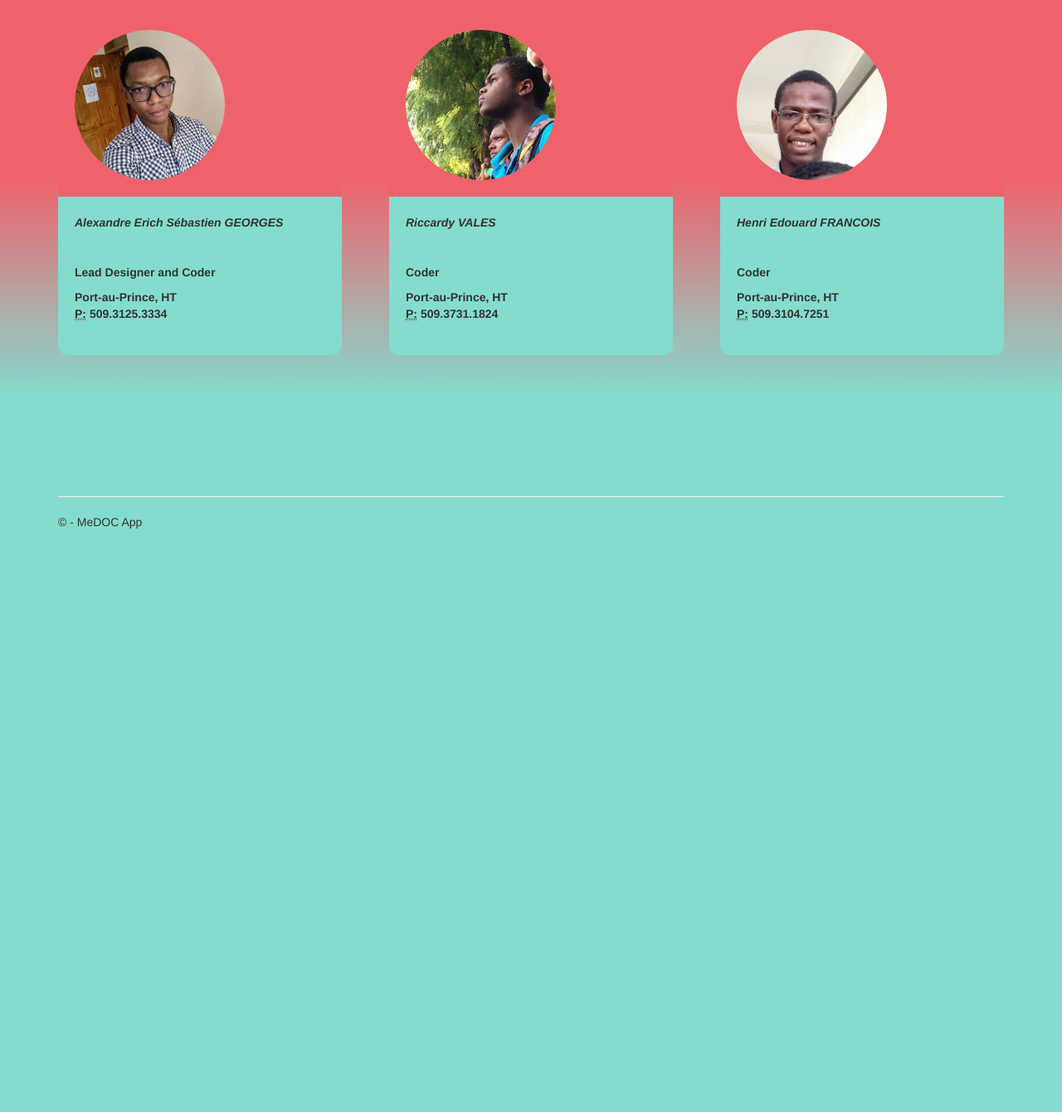
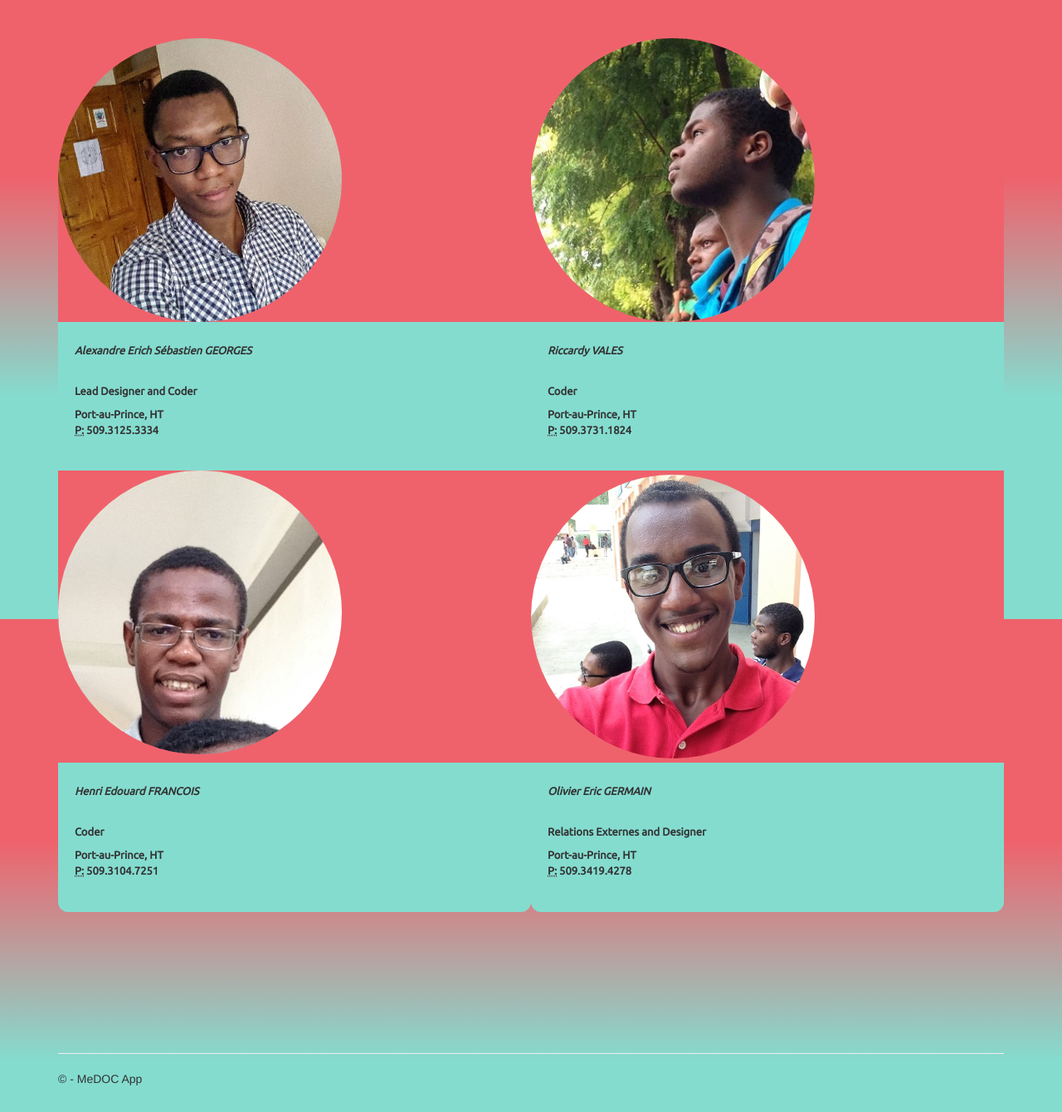
Before and after one commit to AlexandreSeb97/medoc, a Django app: template app/templates/app/contact.html in a window 1280 px wide. Shown: the part 54-1394 px from the top of the page at 83% size. Before the commit the page ends 691 px from the top, so only its background shows below. Run offline with Django 3.2, Linux system fonts and the light colour scheme; the template is opened without the code that fills it, so the values that code supplies are empty; some libraries are stand-ins or nearby versions.

Commit message:
morning push

```diff
--- a/app/static/app/content/site.css
+++ b/app/static/app/content/site.css
@@ -13,10 +13,10 @@ body {
 .th_contact010
 {
 background: #EF626C;
-padding:2rem;
+padding: inherit;
 width:30%;
-font:calibri;
-border-bottom:1px solid #84DCCF;
+font:'Ubuntu', sans-serif;
+border-bottom:5px solid #84DCCF;
 }
 
 .th_contact011
@@ -25,7 +25,7 @@ background: white;
 padding:2rem;
 width:30%;
 font:'Ubuntu', sans-serif;
-border-bottom:1px solid #B5EAE2;
+border-bottom:5px solid #B5EAE2;
 }
 
 .th_contact02
@@ -37,13 +37,23 @@ width:30%;
 font:'Ubuntu', sans-serif;
 }
 
+.contact_text{
+  font-size: 13px;
+  font-family: 'Ubuntu', sans-serif;
+}
+
 .bodydiv {
   width: auto;
 }
 
 .dropdown-menu
 {
-    min-width: 100%;
+    width: 100%;
+    color: #84DCCF;
+}
+
+.droptext {
+  font-size: 10px;
 }
 
 .btn-default
@@ -69,7 +79,7 @@ font:'Ubuntu', sans-serif;
 .panel-primary
 {
     background-color: #84DCCF;
-    border: 5px solid #FFFFFF;
+    border: 2px solid #FFFFFF;
 }
 
 .hospital {
--- a/app/templates/app/contact.html
+++ b/app/templates/app/contact.html
@@ -11,51 +11,61 @@
 	<th class="th_contact010">
 	<img width="60%"  class="img-circle" src="{% static 'app/images/Alexandre.jpg' %}"></th>
 
-<td>
 	<th class="th_contact010">
 	<img width="60%"  class="img-circle" src="{% static 'app/images/Vales.jpg' %}"></th>
-</td>
-
-<td>
-	<th class="th_contact010">
-	<img width="60%"  class="img-circle" src="{% static 'app/images/Henri.JPG' %}"></th>
-</td></tr>
-
-
+</tr>
+<p>&nbsp;</p>
 <tr>	<th class="th_contact02">
-	<i><p> Alexandre Erich Sébastien GEORGES	 </p></i>
-	<p>&nbsp;</p>
-	<p> Lead Designer and Coder </p>
-	<address>
+	<i><p class="contact_text"> Alexandre Erich Sébastien GEORGES	 </p></i>
+</br>
+	<p class="contact_text"> Lead Designer and Coder </p>
+<address class="contact_text">
     Port-au-Prince, HT <br />
     <abbr title="Phone">P:</abbr>
     509.3125.3334
 </address>
 </th>
 
-<td>
 <th class="th_contact02">
-<i><p> Riccardy VALES	 </p></i>
-<p>&nbsp;</p>
-<p> Coder </p>
-<address>
+<i><p class="contact_text"> Riccardy VALES	 </p></i>
+</br>
+<p class="contact_text"> Coder </p>
+<address class="contact_text">
 	Port-au-Prince, HT <br />
 	<abbr title="Phone">P:</abbr>
 	509.3731.1824
 </address>
-</th></td>
+</th>
+</tr>
+</table>
 
-<td>
-<th class="th_contact02">
-<i><p> Henri Edouard FRANCOIS	 </p></i>
-<p>&nbsp;</p>
-<p> Coder </p>
-<address>
-	Port-au-Prince, HT <br />
-	<abbr title="Phone">P:</abbr>
-	509.3104.7251
-</address>
-</th></td></tr>
+<table class="bodydiv" align="center">
+<tr>
+		<th class="th_contact010">
+		<p class="contact_text"><img width="60%" class="img-circle" src="{% static 'app/images/Henri.JPG' %}"></p></th>
+		<th class="th_contact010">
+		<img width="60%" class="img-circle" src="{% static 'app/images/Olivier.JPG' %}"></th>
+</tr>
+	<th class="th_contact02">
+		<i><p class="contact_text"> Henri Edouard FRANCOIS	 </p></i>
+	</br>
+		<p class="contact_text"> Coder </p>
+			<address class="contact_text">
+				Port-au-Prince, HT <br />
+				<abbr title="Phone">P:</abbr>
+				509.3104.7251
+			</address>
+
+			<th class="th_contact02">
+				<i><p class="contact_text"> Olivier Eric GERMAIN </p></i>
+			</br>
+				<p class="contact_text"> Relations Externes and Designer </p>
+					<address class="contact_text">
+						Port-au-Prince, HT <br />
+						<abbr title="Phone">P:</abbr>
+						509.3419.4278
+					</address>
+	</th>
 </table>
 
 
```
Also changed, not shown: app/templates/app/hospitals.html (+10 -9 lines), app/static/app/images/Olivier.JPG (added).
